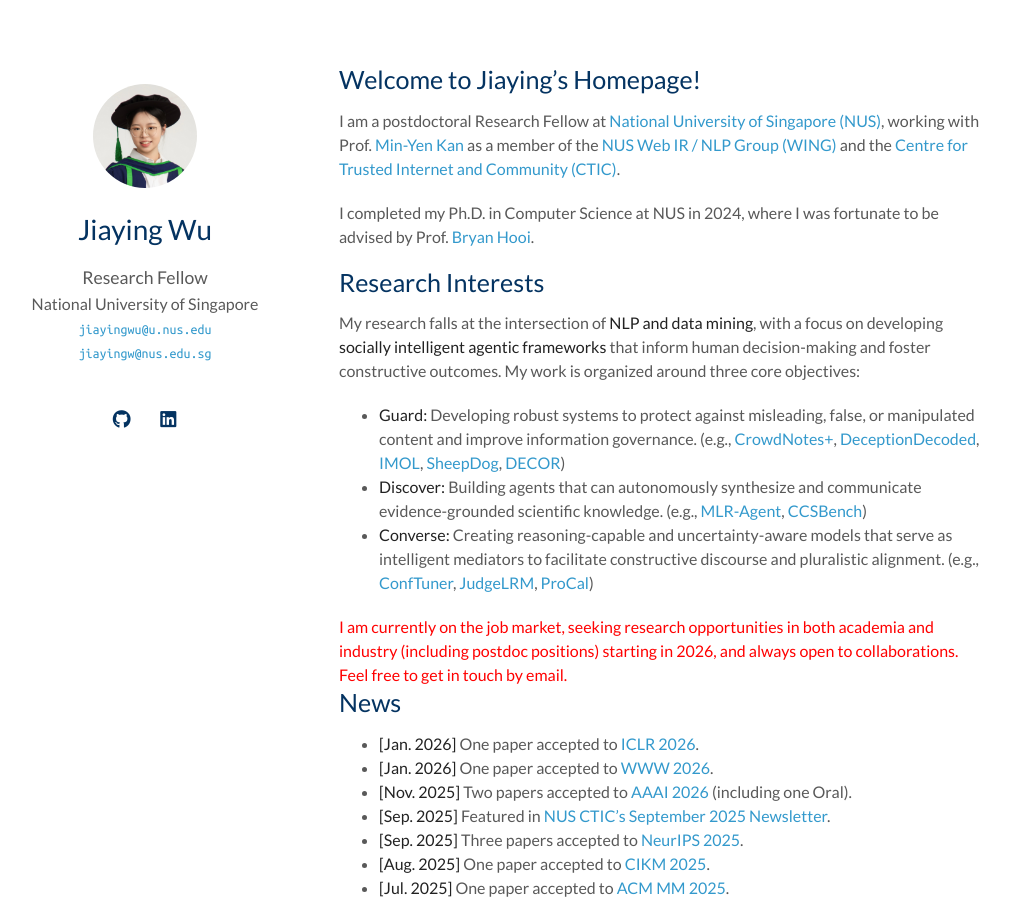
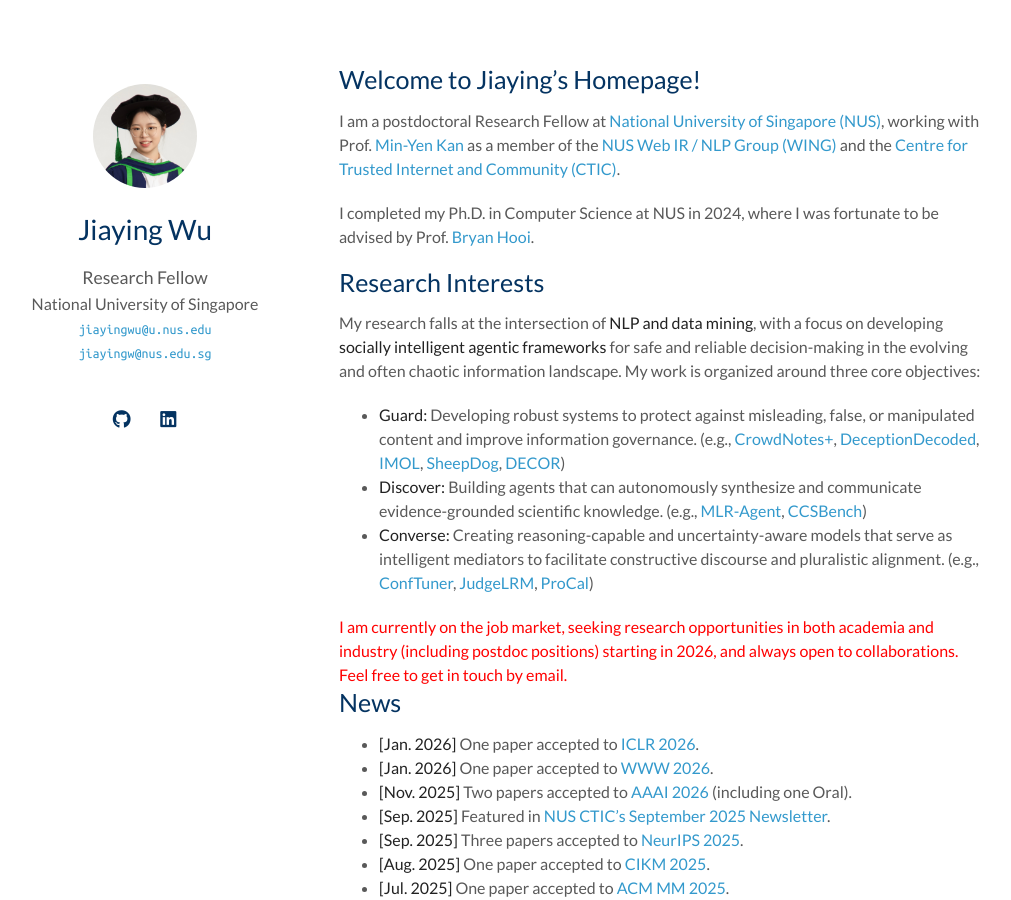
Before and after one commit to jiayingwu19/jiayingwu19.github.io, a Jekyll site: the page built from index.md, in a window 1280 px wide and 900 px high. Shown: the whole window, without its empty margins (131-1142 px from the left). Built offline with Jekyll 4.4.1, drawn with Linux system fonts in a browser that asks for light colours; a style sheet for code colours, icons or effects is not loaded; our own code applies the rules of GitHub Pages for plain Markdown files.

Commit message:
feb 2026 update

```diff
--- a/index.md
+++ b/index.md
@@ -10,7 +10,7 @@ I completed my Ph.D. in Computer Science at NUS in 2024, where I was fortunate t
 
 ## Research Interests
 
-My research falls at the intersection of **NLP and data mining**, with a focus on developing **socially intelligent agentic frameworks** that inform human decision-making and foster constructive outcomes. My work is organized around three core objectives:
+My research falls at the intersection of **NLP and data mining**, with a focus on developing **socially intelligent agentic frameworks** for safe and reliable decision-making in the evolving and often chaotic information landscape. My work is organized around three core objectives:
 - **Guard:** Developing robust systems to protect against misleading, false, or manipulated content and improve information governance. (e.g., [CrowdNotes+](https://arxiv.org/pdf/2510.11423), [DeceptionDecoded](https://arxiv.org/pdf/2505.15489), [IMOL](https://aclanthology.org/2025.acl-long.1494.pdf), [SheepDog](https://dl.acm.org/doi/pdf/10.1145/3637528.3671977), [DECOR](https://dl.acm.org/doi/pdf/10.1145/3580305.3599298))
 - **Discover:** Building agents that can autonomously synthesize and communicate evidence-grounded scientific knowledge. (e.g., [MLR-Agent](https://arxiv.org/pdf/2505.19955), [CCSBench](https://www.arxiv.org/pdf/2410.12601))
 - **Converse:** Creating reasoning-capable and uncertainty-aware models that serve as intelligent mediators to facilitate constructive discourse and pluralistic alignment. (e.g., [ConfTuner](https://arxiv.org/pdf/2508.18847), [JudgeLRM](https://arxiv.org/pdf/2504.00050), [ProCal](https://proceedings.neurips.cc/paper_files/paper/2023/file/d826f5aadb26db488b8686097ceea2d1-Paper-Conference.pdf))
```
